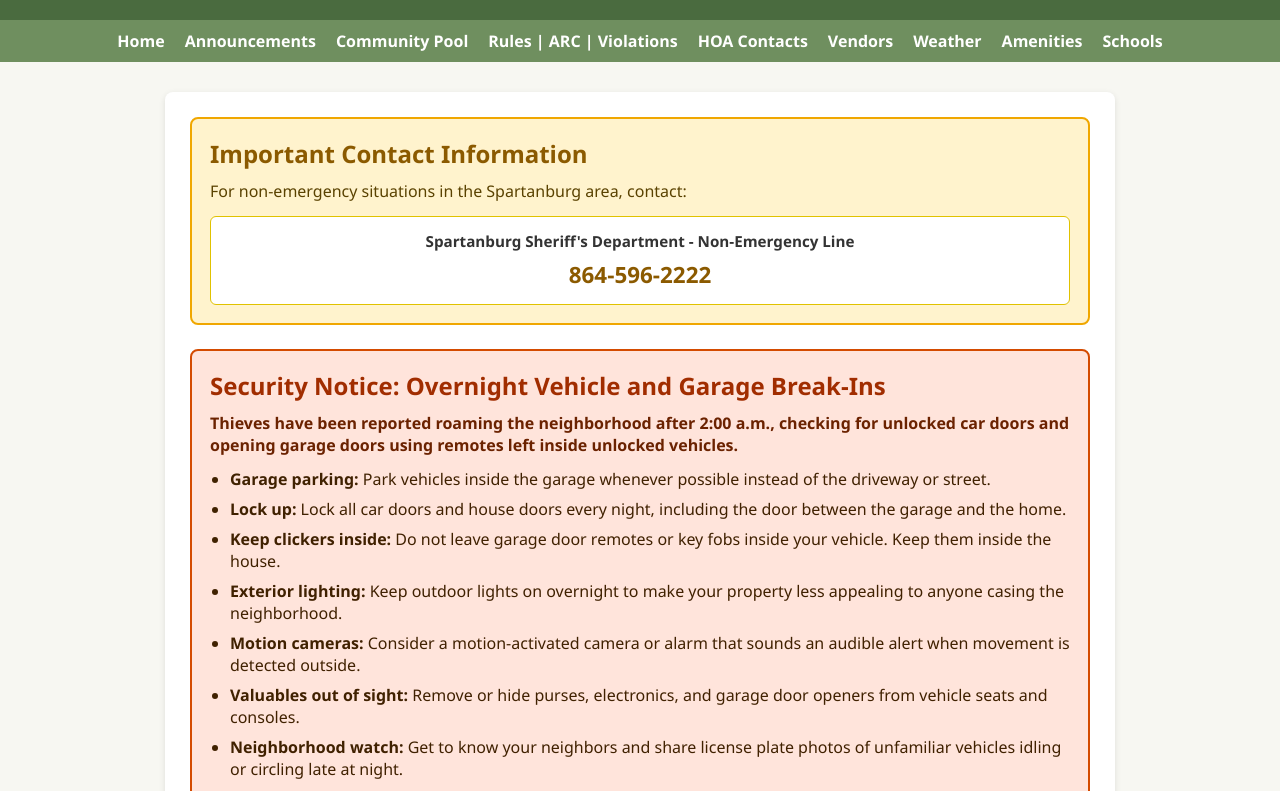
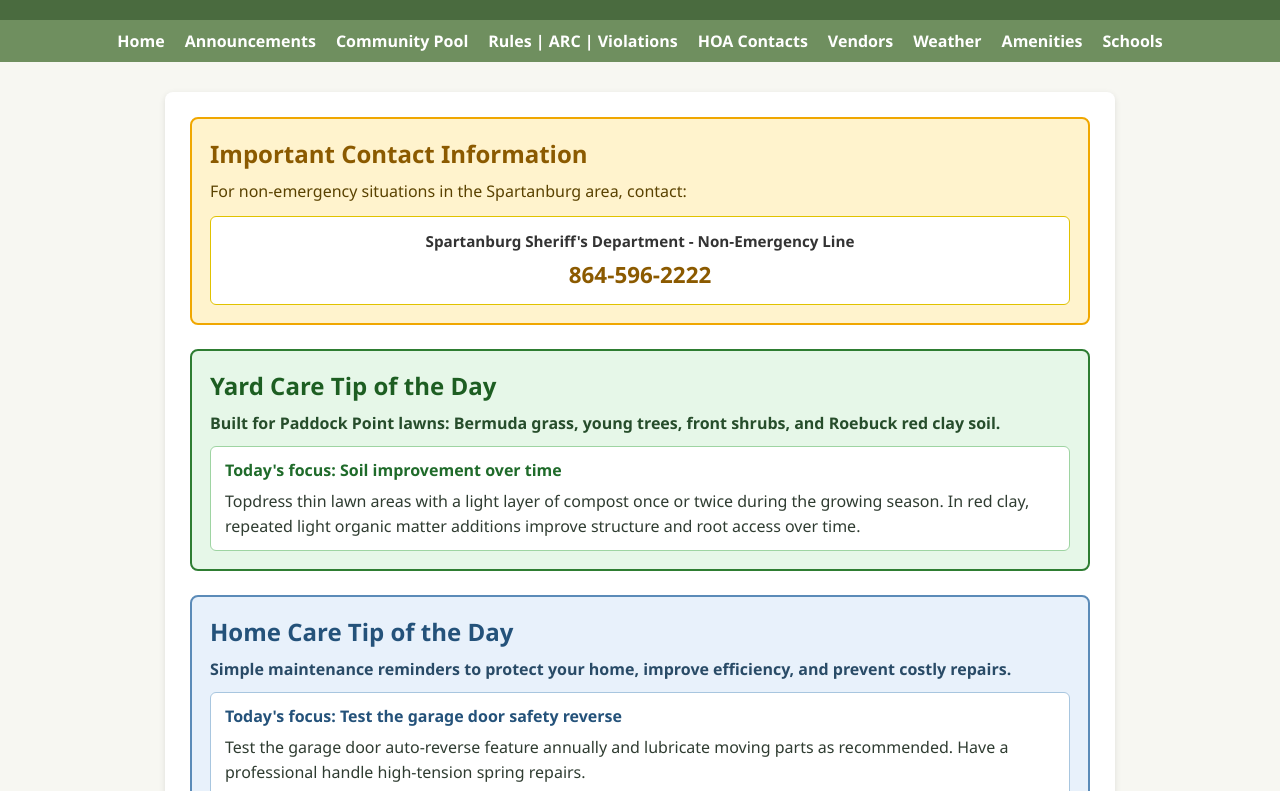
Before and after one commit to iwindon/paddockpoint, a plain HTML site: page index.html in a window 1280 px wide. Shown: the part 106-897 px from the top of the page. Drawn offline with Linux system fonts and the light colour scheme.

Commit message:
Removed security section from the index

```diff
--- a/index.html
+++ b/index.html
@@ -43,23 +43,6 @@
             <p class="emergency-label">Spartanburg Sheriff's Department - Non-Emergency Line</p>
             <p class="emergency-number"><a href="tel:864-596-2222">864-596-2222</a></p>
         </div>
-    </section>
-
-    <section class="security-notice-section" aria-labelledby="security-notice-heading">
-        <h2 id="security-notice-heading">Security Notice: Overnight Vehicle and Garage Break-Ins</h2>
-        <p class="security-notice-intro">Thieves have been reported roaming the neighborhood after 2:00 a.m., checking for unlocked car doors and opening garage doors using remotes left inside unlocked vehicles.</p>
-        <ul class="security-notice-list">
-            <li><strong>Garage parking:</strong> Park vehicles inside the garage whenever possible instead of the driveway or street.</li>
-            <li><strong>Lock up:</strong> Lock all car doors and house doors every night, including the door between the garage and the home.</li>
-            <li><strong>Keep clickers inside:</strong> Do not leave garage door remotes or key fobs inside your vehicle. Keep them inside the house.</li>
-            <li><strong>Exterior lighting:</strong> Keep outdoor lights on overnight to make your property less appealing to anyone casing the neighborhood.</li>
-            <li><strong>Motion cameras:</strong> Consider a motion-activated camera or alarm that sounds an audible alert when movement is detected outside.</li>
-            <li><strong>Valuables out of sight:</strong> Remove or hide purses, electronics, and garage door openers from vehicle seats and consoles.</li>
-            <li><strong>Neighborhood watch:</strong> Get to know your neighbors and share license plate photos of unfamiliar vehicles idling or circling late at night.</li>
-        </ul>
-        <p class="security-notice-footer">
-            If you notice suspicious activity, do not approach anyone. Call the Spartanburg Sheriff's Department non-emergency line at <a href="tel:864-596-2222">864-596-2222</a>, or call <strong>911</strong> if you witness a crime in progress or feel you are in immediate danger.
-        </p>
     </section>
 
     <section id="firework-safety" class="firework-safety-section" aria-labelledby="firework-safety-heading" hidden>
```
